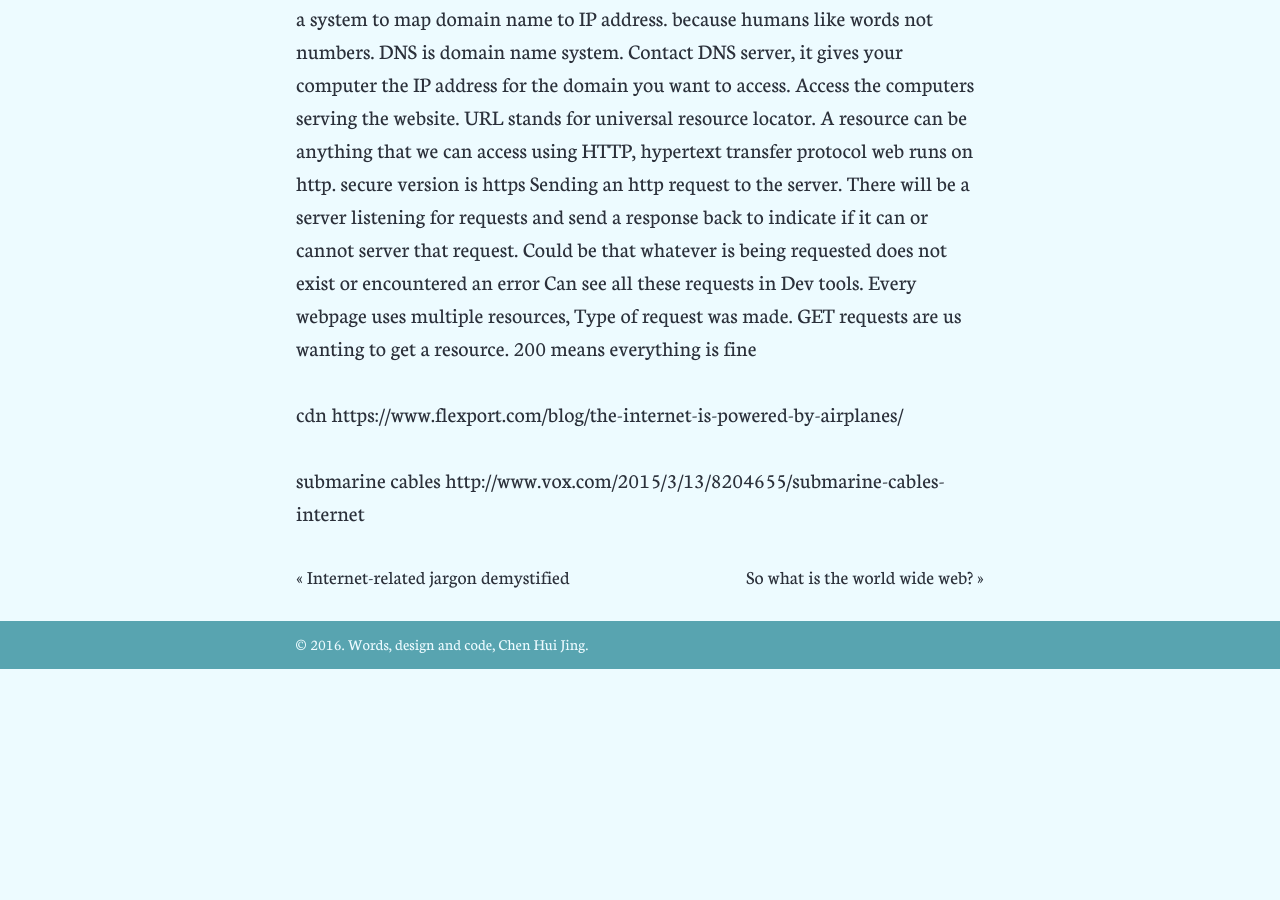
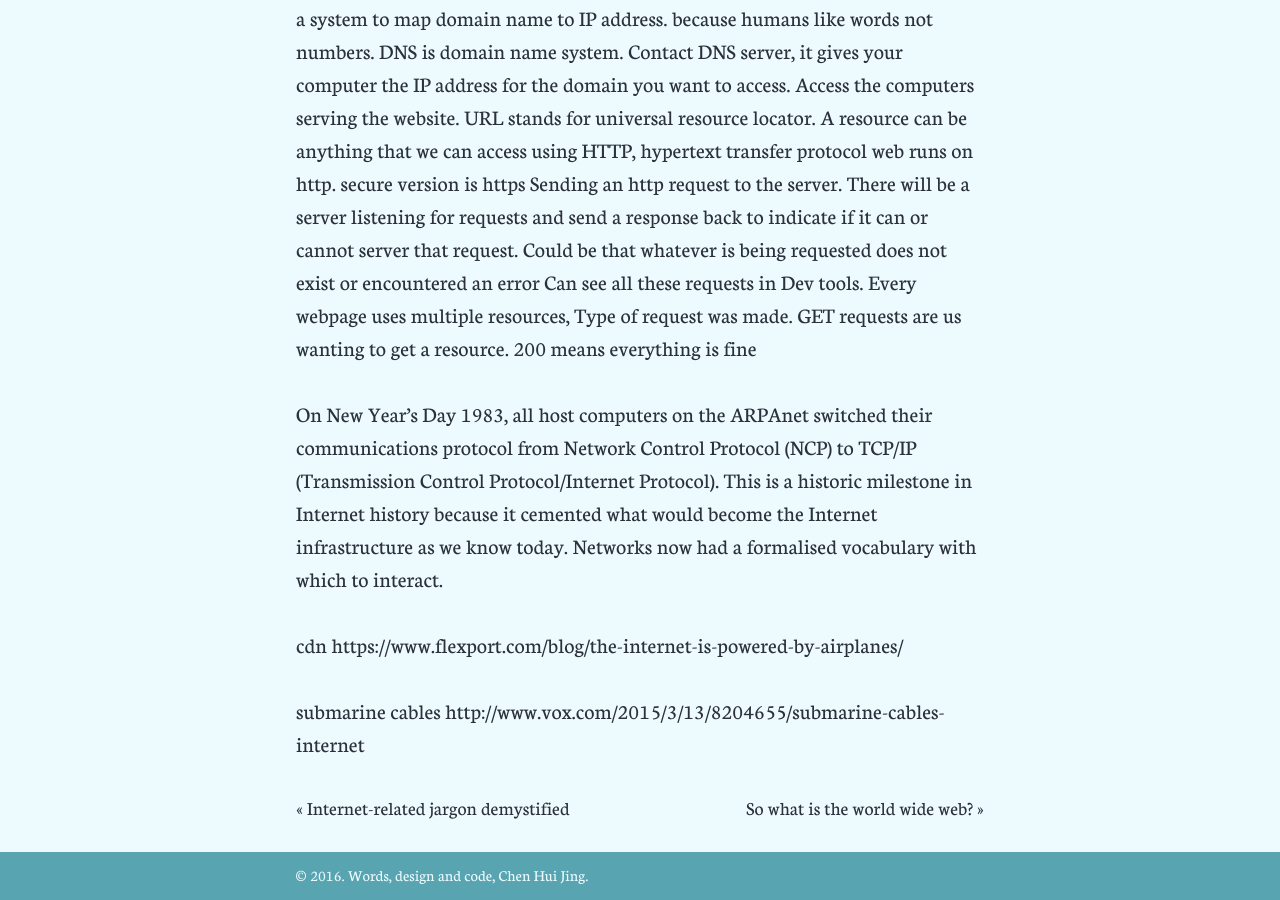
Before and after one commit to huijing/web-for-non-techies, a Jekyll site: the page built from _posts/2016-03-16-chapter03.markdown, in a window 1280 px wide and 900 px high, scrolled down 2302 px. Built offline with Jekyll 4.4.1, drawn with Linux system fonts in a browser that asks for light colours; before the commit the page ends 2971 px from its top, so only the background shows below that.

Commit message:
Minor updates to chapter 1 and notes for chapter 3

```diff
--- a/_config_dev.yml
+++ b/_config_dev.yml
@@ -2,7 +2,7 @@
 title: A non-technical guide to understanding the web
 email: kakyou_tensai@yahoo.com
 description: An introduction to the web and how it works for the non-programmer.
-baseurl: ""
+baseurl: "http://localhost:7855"
 url: "http://localhost:7855"
 
 permalink: /:title/
--- a/_posts/2016-03-16-chapter01.markdown
+++ b/_posts/2016-03-16-chapter01.markdown
@@ -136,8 +136,8 @@ The internet in its entirety is not owned by anyone. Part of the physical infras
 
 ## Related resources
 - [Where Wizards Stay Up Late: The Origins Of The Internet](http://www.amazon.com/Where-Wizards-Stay-Up-Late/dp/0684832674) by [Katie Hafner](http://katiehafner.com/books/where-wizards-stay-up-late/) (*Widely considered to be THE definitive book on internet history*)
+- [Tubes: A Journey to the Center of the Internet](http://www.amazon.com/Tubes-Journey-Internet-Andrew-Blum/dp/0061994952) by [Andrew Blum](http://andrewblum.net/)
+- [Interview with Walter Isaacson](https://youtu.be/rRqLSiLuQgA) by [Talks at Google](https://www.youtube.com/channel/UCbmNph6atAoGfqLoCL_duAg) (*He's the author of The Innovators: How a Group of Hackers, Geniuses, and Geeks Created the Digital Revolution*)
 - [Brief history of the internet](http://www.internetsociety.org/internet/what-internet/history-internet/brief-history-internet) by [Internet Society](http://www.internetsociety.org/)
+- [How the Internet works: Submarine fiber, brains in jars, and coaxial cables](http://arstechnica.com/information-technology/2016/05/how-the-internet-works-submarine-cables-data-centres-last-mile/)
 - [Internet World Stats](http://www.internetworldstats.com/stats.htm) by [Miniwatts Marketing Group](http://www.miniwatts.com/)
-- [Interview with Walter Isaacson](https://youtu.be/rRqLSiLuQgA) by [Talks at Google](https://www.youtube.com/channel/UCbmNph6atAoGfqLoCL_duAg) (*He's the author of The Innovators: How a Group of Hackers, Geniuses, and Geeks Created the Digital Revolution*)
-- [Tubes: A Journey to the Center of the Internet](http://www.amazon.com/Tubes-Journey-Internet-Andrew-Blum/dp/0061994952) by [Andrew Blum](http://andrewblum.net/)
-- [How the Internet works: Submarine fiber, brains in jars, and coaxial cables](http://arstechnica.com/information-technology/2016/05/how-the-internet-works-submarine-cables-data-centres-last-mile/)
--- a/_posts/2016-03-16-chapter03.markdown
+++ b/_posts/2016-03-16-chapter03.markdown
@@ -67,6 +67,8 @@ Can see all these requests in Dev tools. Every webpage uses multiple resources,
 GET requests are us wanting to get a resource.
 200 means everything is fine
 
+On New Year's Day 1983, all host computers on the ARPAnet switched their communications protocol from Network Control Protocol (NCP) to TCP/IP (Transmission Control Protocol/Internet Protocol). This is a historic milestone in Internet history because it cemented what would become the Internet infrastructure as we know today. Networks now had a formalised vocabulary with which to interact.
+
 cdn
 https://www.flexport.com/blog/the-internet-is-powered-by-airplanes/
 
```
Also changed, not shown: images/1/internet-infra.jpg, images/1/internet-infra@2x.jpg.
